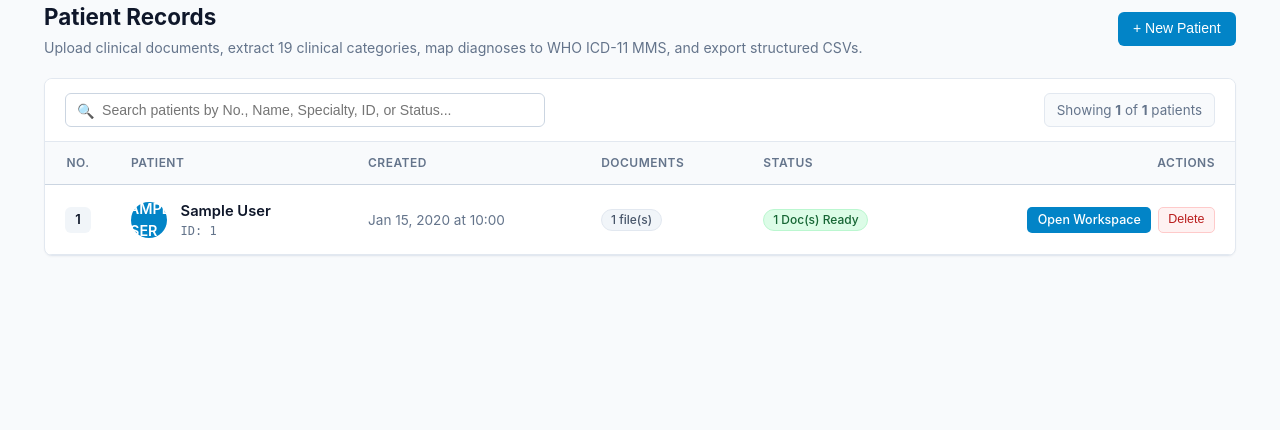
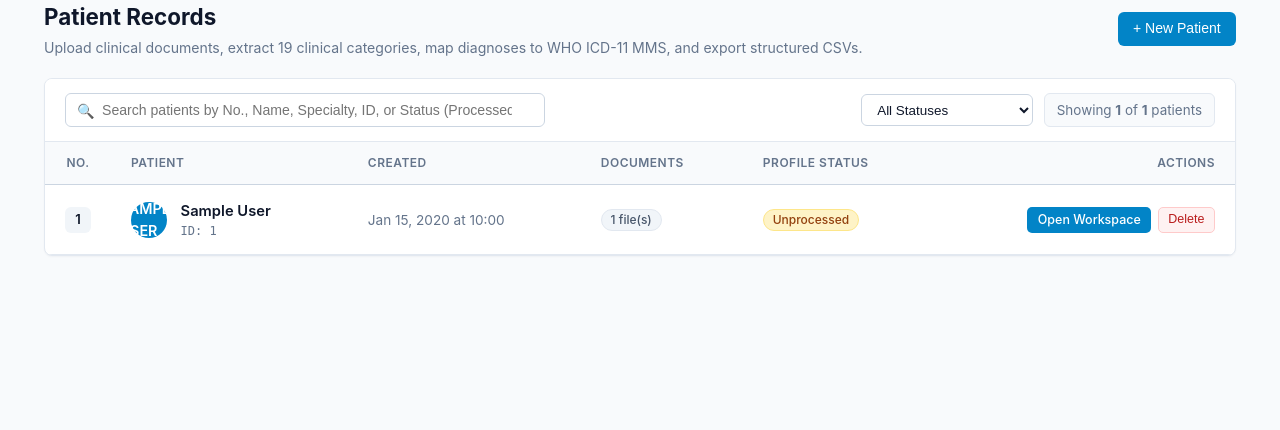
Before and after one commit to mohamedarshad-maker/Clinical-notes-demo, a FastAPI app: template app/templates/patients/list.html in a window 1280 px wide. Shown: the part 56-486 px from the top of the page. Run offline with FastAPI, Linux system fonts and the light colour scheme; the template is opened without the code that fills it: most values are stand-ins (such as "Sample title", 1, 10 or a date in 2020).

Commit message:
feat: update patient list status column to Processed and Unprocessed profile status with filter

```diff
--- a/app/templates/patients/list.html
+++ b/app/templates/patients/list.html
@@ -36,12 +36,19 @@
         <div class="search-box-wrapper">
             <span class="search-icon">🔍</span>
             <input type="text" id="patient-search-input" class="patient-search-input"
-                placeholder="Search patients by No., Name, Specialty, ID, or Status..."
+                placeholder="Search patients by No., Name, Specialty, ID, or Status (Processed / Unprocessed)..."
                 oninput="filterPatients()" autocomplete="off">
             <button type="button" id="clear-search-btn" class="clear-search-btn" onclick="clearPatientSearch()" style="display: none;" title="Clear search">✕</button>
         </div>
-        <div class="patient-count-badge" id="patient-count-badge">
-            Showing <strong>{{ patients|length }}</strong> of <strong>{{ patients|length }}</strong> patients
+        <div style="display: flex; align-items: center; gap: 0.65rem; flex-wrap: wrap;">
+            <select id="patient-status-filter" onchange="filterPatients()" style="padding: 0.42rem 0.7rem; border: 1px solid #cbd5e1; border-radius: 6px; font-size: 0.84rem; color: var(--navy); background: #fff; cursor: pointer;">
+                <option value="all">All Statuses</option>
+                <option value="processed">Processed Profiles</option>
+                <option value="unprocessed">Unprocessed Profiles</option>
+            </select>
+            <div class="patient-count-badge" id="patient-count-badge">
+                Showing <strong>{{ patients|length }}</strong> of <strong>{{ patients|length }}</strong> patients
+            </div>
         </div>
     </div>
     <table class="patients-table">
@@ -51,13 +58,16 @@
                 <th>Patient</th>
                 <th>Created</th>
                 <th>Documents</th>
-                <th>Status</th>
+                <th>Profile Status</th>
                 <th style="text-align: right;">Actions</th>
             </tr>
         </thead>
         <tbody id="patients-tbody">
             {% for patient in patients %}
-            <tr class="patient-row" data-search-text="{{ loop.index }} {{ patient.display_name|lower }} {{ patient.id|lower }} {{ patient.documents|length }} file(s) {% if patient.documents|length > 0 %}ready{% else %}no documents{% endif %}" onclick="openPatientWorkspace('{{ patient.id }}')">
+            <tr class="patient-row"
+                data-profile-status="{{ 'processed' if patient.is_processed else 'unprocessed' }}"
+                data-search-text="{{ loop.index }} {{ patient.display_name|lower }} {{ patient.id|lower }} {{ patient.documents|length }} file(s) {% if patient.is_processed %}processed profile{% else %}unprocessed profile{% endif %}"
+                onclick="openPatientWorkspace('{{ patient.id }}')">
                 <td class="patient-no-cell">
                     <span class="patient-row-num">{{ loop.index }}</span>
                 </td>
@@ -76,10 +86,10 @@
                     <span class="badge badge-muted">{{ patient.documents|length }} file(s)</span>
                 </td>
                 <td>
-                    {% if patient.documents|length > 0 %}
-                    <span class="badge badge-success">{{ patient.documents|length }} Doc(s) Ready</span>
+                    {% if patient.is_processed %}
+                    <span class="badge badge-success">Processed</span>
                     {% else %}
-                    <span class="badge badge-warning">No Documents</span>
+                    <span class="badge badge-warning">Unprocessed</span>
                     {% endif %}
                 </td>
                 <td onclick="event.stopPropagation()">
@@ -290,12 +300,14 @@
 <script>
     function filterPatients() {
         const input = document.getElementById('patient-search-input');
+        const statusFilter = document.getElementById('patient-status-filter');
         const clearBtn = document.getElementById('clear-search-btn');
         const countBadge = document.getElementById('patient-count-badge');
         const noResultsRow = document.getElementById('no-search-results-row');
         if (!input) return;
 
         const query = input.value.trim().toLowerCase();
+        const selectedStatus = statusFilter ? statusFilter.value : 'all';
         if (clearBtn) {
             clearBtn.style.display = query.length > 0 ? 'inline-block' : 'none';
         }
@@ -306,7 +318,11 @@
 
         rows.forEach((row) => {
             const searchText = (row.getAttribute('data-search-text') || row.innerText || '').toLowerCase();
-            if (!query || searchText.includes(query)) {
+            const rowStatus = row.getAttribute('data-profile-status') || '';
+            const matchesQuery = !query || searchText.includes(query);
+            const matchesStatus = selectedStatus === 'all' || rowStatus === selectedStatus;
+
+            if (matchesQuery && matchesStatus) {
                 row.style.display = '';
                 visibleCount++;
                 const numSpan = row.querySelector('.patient-row-num');
```
Also changed, not shown: app/routes/patients.py (+21 -2 lines).
